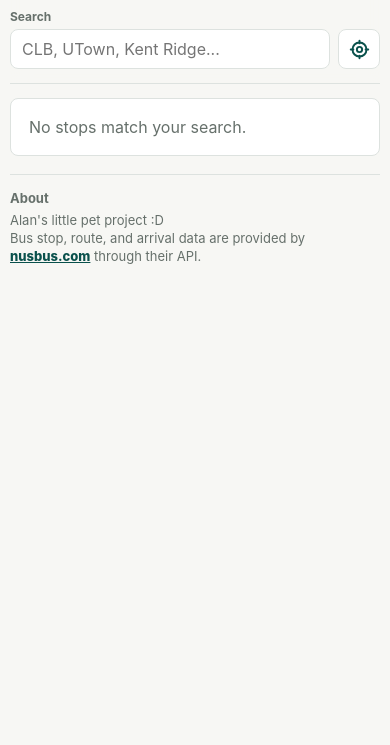
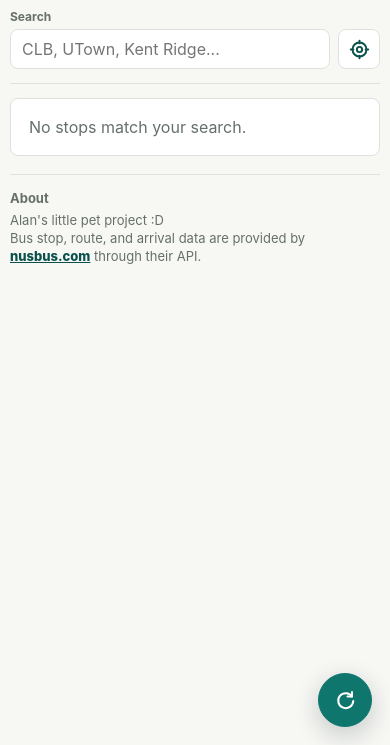
Before and after one commit to reallyjustalan/NextestBus, a website with bundled scripts: page project/public/index.html in a window 390 px wide. Shown: the part 99-844 px from the top of the page. Built offline with nearby package versions, Linux system fonts and the light colour scheme; files whose address does not match are found by name.

Commit message:
Add mobile refresh button

```diff
--- a/project/public/app.js
+++ b/project/public/app.js
@@ -78,6 +78,7 @@ const elements = {
   homeButton: document.getElementById("homeButton"),
   logo: document.querySelector(".logo"),
   refreshButton: document.getElementById("refreshButton"),
+  mobileRefreshButton: document.getElementById("mobileRefreshButton"),
   pullRefreshIndicator: document.getElementById("pullRefreshIndicator"),
   mainPageHeaderLink: document.getElementById("mainPageHeaderLink"),
   busesHeaderLink: document.getElementById("busesHeaderLink"),
@@ -2819,10 +2820,11 @@ function updateStatus() {
 }
 
 function updateRefreshUi() {
-  if (!elements.refreshButton) return;
-  elements.refreshButton.disabled = state.isRefreshing;
-  elements.refreshButton.classList.toggle("is-refreshing", state.isRefreshing);
-  elements.refreshButton.setAttribute("aria-label", state.isRefreshing ? "Refreshing arrival data" : "Refresh arrival data");
+  [elements.refreshButton, elements.mobileRefreshButton].filter(Boolean).forEach((button) => {
+    button.disabled = state.isRefreshing;
+    button.classList.toggle("is-refreshing", state.isRefreshing);
+    button.setAttribute("aria-label", state.isRefreshing ? "Refreshing arrival data" : "Refresh arrival data");
+  });
 }
 
 function loadPinnedStopIds() {
@@ -3116,6 +3118,7 @@ elements.searchInput.addEventListener("input", handleSearchInput);
 elements.locationButton.addEventListener("click", useBrowserLocation);
 elements.homeButton.addEventListener("click", resetBrowsingExperience);
 elements.refreshButton.addEventListener("click", handleManualRefresh);
+elements.mobileRefreshButton?.addEventListener("click", handleManualRefresh);
 elements.mainPageHeaderLink.addEventListener("click", resetBrowsingExperience);
 elements.busesHeaderLink.addEventListener("click", () => {
   openBusesView({ pushHistory: !isBusesHash() });
--- a/project/public/index.html
+++ b/project/public/index.html
@@ -178,6 +178,13 @@
       </footer>
     </main>
 
+    <button id="mobileRefreshButton" class="mobile-refresh-button" type="button" aria-label="Refresh arrival data">
+      <svg viewBox="0 0 24 24" aria-hidden="true">
+        <path d="M19 8.5A7.5 7.5 0 1 0 20.25 13"></path>
+        <path d="M19 4v4.5h-4.5"></path>
+      </svg>
+    </button>
+
     <script src="/app.js" type="module"></script>
   </body>
 </html>
--- a/project/public/styles.css
+++ b/project/public/styles.css
@@ -152,8 +152,51 @@ p {
 }
 
 .refresh-button.is-refreshing svg,
+.mobile-refresh-button.is-refreshing svg,
 .pull-refresh-indicator.is-refreshing svg {
   animation: refreshSpin 800ms linear infinite;
+}
+
+.mobile-refresh-button {
+  position: fixed;
+  right: calc(18px + env(safe-area-inset-right, 0px));
+  bottom: calc(18px + env(safe-area-inset-bottom, 0px));
+  z-index: 4;
+  display: none;
+  place-items: center;
+  width: 54px;
+  height: 54px;
+  border: 1px solid var(--accent);
+  border-radius: 999px;
+  background: var(--accent);
+  color: #fff;
+  padding: 0;
+  box-shadow: 0 8px 24px rgba(21, 50, 46, 0.22);
+}
+
+.mobile-refresh-button:hover,
+.mobile-refresh-button:focus {
+  border-color: var(--accent-dark);
+  background: var(--accent-dark);
+}
+
+.mobile-refresh-button:active {
+  transform: translateY(1px);
+}
+
+.mobile-refresh-button:disabled {
+  cursor: wait;
+  opacity: 0.82;
+}
+
+.mobile-refresh-button svg {
+  width: 24px;
+  height: 24px;
+  fill: none;
+  stroke: currentColor;
+  stroke-width: 2;
+  stroke-linecap: round;
+  stroke-linejoin: round;
 }
 
 .pull-refresh-indicator {
@@ -2003,9 +2046,14 @@ button:focus {
     display: inline-flex;
   }
 
+  .mobile-refresh-button {
+    display: grid;
+  }
+
   .app {
     width: min(100% - 20px, 960px);
     padding-top: 10px;
+    padding-bottom: calc(88px + env(safe-area-inset-bottom, 0px));
   }
 
   .app-header {
--- a/project/public/sw.js
+++ b/project/public/sw.js
@@ -1,5 +1,5 @@
 const CACHE_PREFIX = "nus-bus-shell-";
-const CACHE_NAME = "nus-bus-shell-v34";
+const CACHE_NAME = "nus-bus-shell-v35";
 const APP_SHELL = [
   "/",
   "/index.html",
```
Also changed, not shown: README.md.
